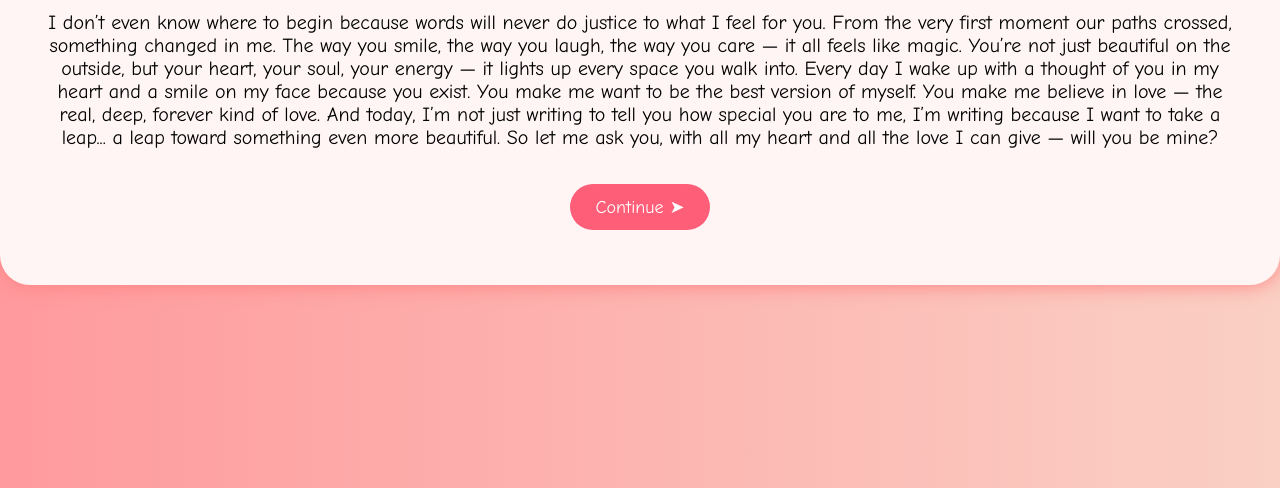
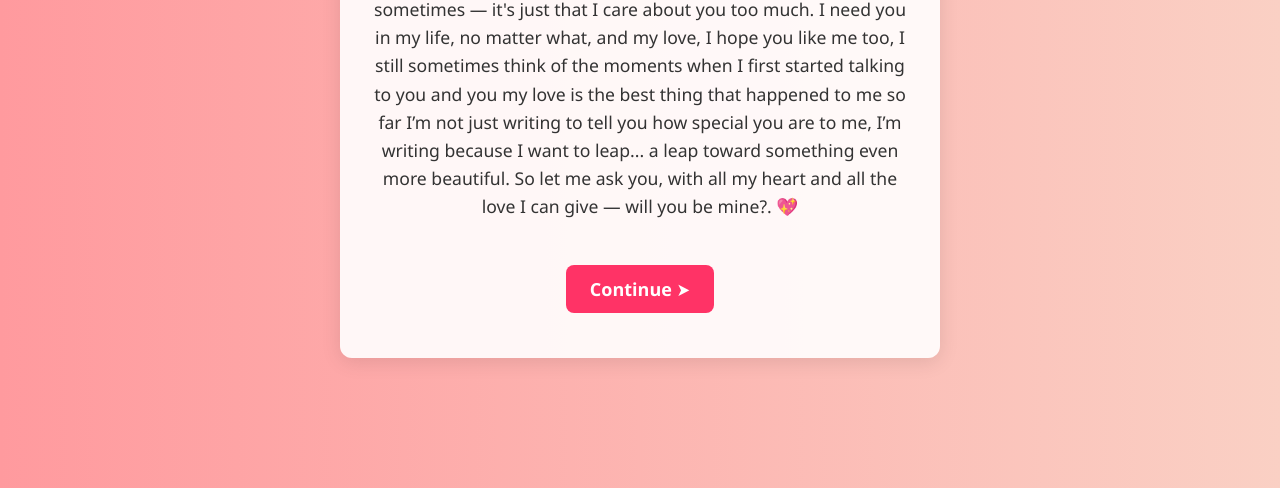
Before and after one commit to tanishmodit/little-gift-for-my-baby, a plain HTML site: page index.html in a window 1280 px wide. Shown: the part 312-800 px from the top of the page. Drawn offline with Linux system fonts and the light colour scheme; a script that the page names is missing.

Commit message:
Update index.html

```diff
--- a/index.html
+++ b/index.html
@@ -1,19 +1,103 @@
+<!DOCTYPE html>
 <html lang="en">
 <head>
   <meta charset="UTF-8" />
   <meta name="viewport" content="width=device-width, initial-scale=1.0" />
   <title>For My Babe ❤️</title>
   <link rel="stylesheet" href="style.css" />
+  <style>
+    * {
+      margin: 0;
+      padding: 0;
+      box-sizing: border-box;
+    }
+
+    body {
+      font-family: 'Segoe UI', Tahoma, Geneva, Verdana, sans-serif;
+      background-color: #fff0f5;
+      min-height: 100vh;
+      overflow-y: auto;
+      padding: 20px;
+      position: relative;
+    }
+
+    .hearts {
+      position: fixed;
+      top: 0;
+      left: 0;
+      width: 100%;
+      height: 100%;
+      pointer-events: none;
+      z-index: 0;
+    }
+
+    .container {
+      position: relative;
+      z-index: 1;
+      max-width: 600px;
+      margin: 0 auto;
+      background: rgba(255, 255, 255, 0.9);
+      padding: 30px;
+      border-radius: 12px;
+      box-shadow: 0 4px 20px rgba(0,0,0,0.1);
+      text-align: center;
+    }
+
+    h1 {
+      font-size: 2rem;
+      margin-bottom: 20px;
+      color: #ff3366;
+    }
+
+    .message {
+      font-size: 1.1rem;
+      line-height: 1.6;
+      color: #333;
+      margin-bottom: 30px;
+    }
+
+    .btn {
+      display: inline-block;
+      padding: 12px 24px;
+      background-color: #ff3366;
+      color: white;
+      text-decoration: none;
+      border-radius: 8px;
+      font-weight: bold;
+      transition: background 0.3s ease;
+    }
+
+    .btn:hover {
+      background-color: #e62e5c;
+    }
+
+    @media (max-width: 600px) {
+      h1 {
+        font-size: 1.5rem;
+      }
+
+      .message {
+        font-size: 1rem;
+      }
+
+      .btn {
+        font-size: 0.95rem;
+        padding: 10px 20px;
+      }
+    }
+  </style>
 </head>
 <body>
   <div class="hearts"></div>
+
   <div class="container">
     <h1>Hi Babe ❤️</h1>
     <p class="message">
-      I don’t even know where to begin because words will never do justice to what I feel for you. From the very first moment our paths crossed, something changed in me. The way you smile, the way you laugh, the way you care — it all feels like magic. You’re not just beautiful on the outside, but your heart, your soul, your energy — it lights up every space you walk into. Every day I wake up with a thought of you in my heart and a smile on my face because you exist. You make me want to be the best version of myself. You make me believe in love — the real, deep, forever kind of love. And today, I’m not just writing to tell you how special you are to me, I’m writing because I want to take a leap... a leap toward something even more beautiful. So let me ask you, with all my heart and all the love I can give — will you be mine?
+      I made this for you and I hope you like it. When I first saw you, I thought you'd just be a normal friend, but gradually I started liking you… and now I love you. I'm sorry for making you mad sometimes — it's just that I care about you too much. I need you in my life, no matter what, and my love, I hope you like me too, I still sometimes think of the moments when I first started talking to you and you my love is the best thing that happened to me so far I’m not just writing to tell you how special you are to me, I’m writing because I want to leap... a leap toward something even more beautiful. So let me ask you, with all my heart and all the love I can give — will you be mine?. 💖
     </p>
     <a href="page2.html" class="btn">Continue ➤</a>
   </div>
+
   <script src="hearts.js"></script>
 </body>
 </html>
```
